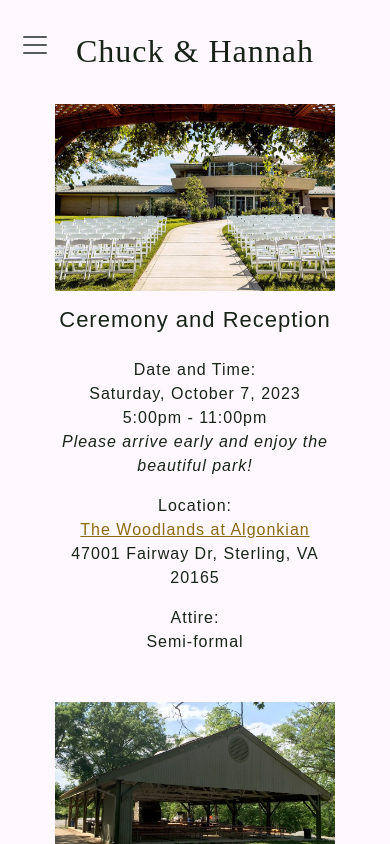
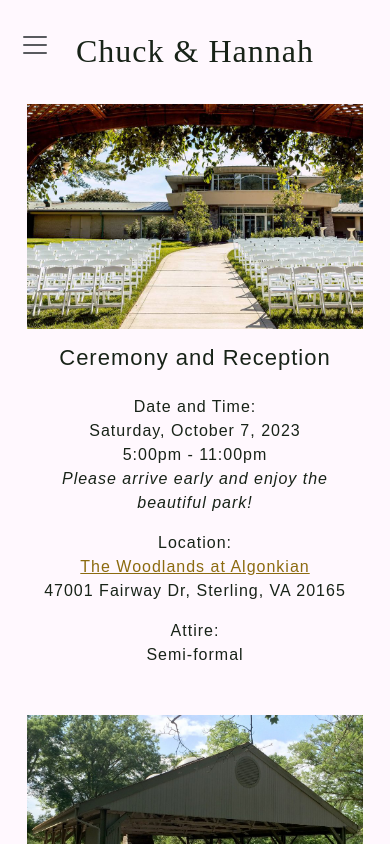
Before and after one commit to HannahStahl/wedding, a React (Create React App) app: page /logistics in a window 390 px wide. Shown: the top 844 px of the page. Built offline with nearby package versions, Linux system fonts and the light colour scheme; a web font is replaced by a local one.

Commit message:
Widen mobile content

```diff
--- a/src/App.css
+++ b/src/App.css
@@ -161,9 +161,12 @@ nav a.active, .home-header {
 }
 
 .alternating-content {
-  width: 75%;
+  width: 90%;
   max-width: 1100px;
   margin: auto;
+  @media all and (min-width: 600px) {
+    width: 75%;
+  }
 }
 
 .alternating-row {
```
